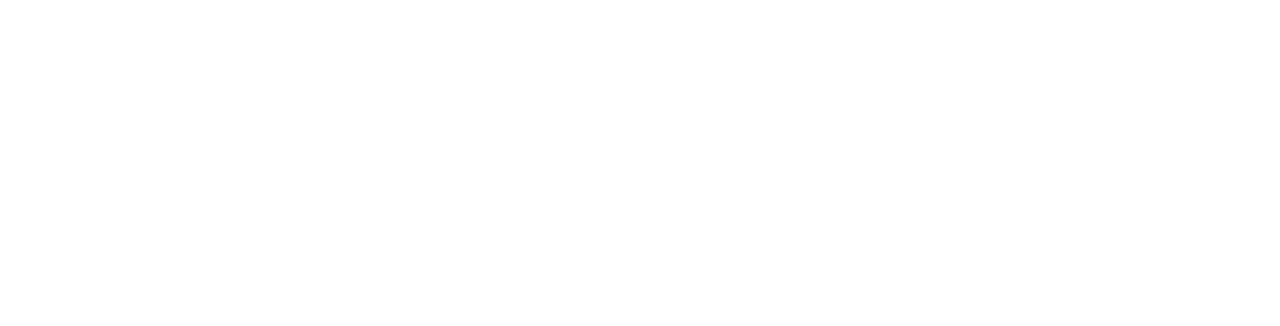
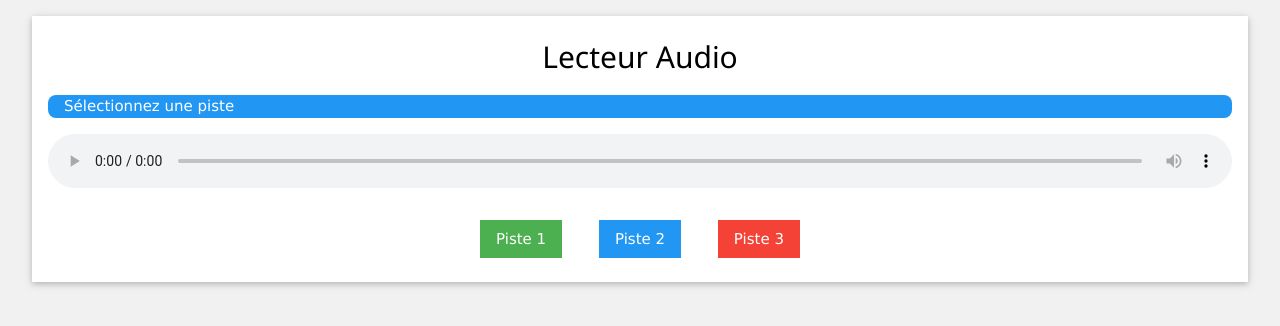
Before and after one commit to busdisplayer/venise, a plain HTML site: page index.html in a window 1280 px wide. Drawn offline with nearby package versions, Linux system fonts and the light colour scheme.

Commit message:
Update index.html

```diff
--- a/index.html
+++ b/index.html
@@ -2,8 +2,64 @@
 <html lang=fr>
 <head>
   <title>Audioguide Venise</title>
+  <meta charset="UTF-8">
+  <meta name="viewport" content="width=device-width, initial-scale=1.0">
+  <link rel="stylesheet" href="https://www.w3schools.com/w3css/4/w3.css">
+    <style>
+        .marquee {
+            overflow: hidden;
+            white-space: nowrap;
+            box-sizing: border-box;
+            animation: marquee 10s linear infinite;
+        }
+
+        @keyframes marquee {
+            0% { transform: translateX(100%); }
+            100% { transform: translateX(-100%); }
+        }
+    </style>
 </head>
 <body>
+  <script>
+  const srcAudio = ["Intro.mp3", "1.mp3", "2.mp3", "3.mp3", "4.mp3", "5.mp3", "Outro.mp3"];
+  const affAudio = ["Introduction", "1 - Le Palais des Doges", "2 - L'Arsenal", "3 - Le quartier du Rialto et son célèbre pont", "4 - Le Grand Canal et ses palais-entrepôts", "5 - La basilique St-Marc","Outro - merci, à bientôt !"];
+    </script>
+  <body class="w3-container w3-light-grey">
+    <div class="w3-card w3-padding w3-margin w3-white">
+        <h2 class="w3-center">Lecteur Audio</h2>
+
+        <!-- Texte défilant pour le titre -->
+        <div id="audioTitle" class="w3-panel w3-blue w3-round-large marquee">Sélectionnez une piste</div>
+
+        <!-- Lecteur audio -->
+        <audio id="audioPlayer" class="w3-block" controls>
+            <source id="audioSource" src="" type="audio/mpeg">
+            Votre navigateur ne supporte pas l'élément audio.
+        </audio>
+
+        <!-- Boutons pour changer la source -->
+        <div class="w3-center w3-margin-top">
+            <button class="w3-button w3-green w3-margin" onclick="changeAudio(0)">Piste 1</button>
+            <button class="w3-button w3-blue w3-margin" onclick="changeAudio(1)">Piste 2</button>
+            <button class="w3-button w3-red w3-margin" onclick="changeAudio(2)">Piste 3</button>
+        </div>
+    </div>
+
+    <script>
+        // Fonction pour changer la source audio
+        function changeAudio(index) {
+            const audioPlayer = document.getElementById('audioPlayer');
+            const audioSource = document.getElementById('audioSource');
+            const audioTitle = document.getElementById('audioTitle');
+
+            if (srcAudio[index] && altAudio[index]) {
+                audioSource.src = srcAudio[index];
+                audioTitle.textContent = altAudio[index];
+                audioPlayer.load();
+                audioPlayer.play();
+            }
+        }
+    </script>
 
 </body>
 </html>
```
